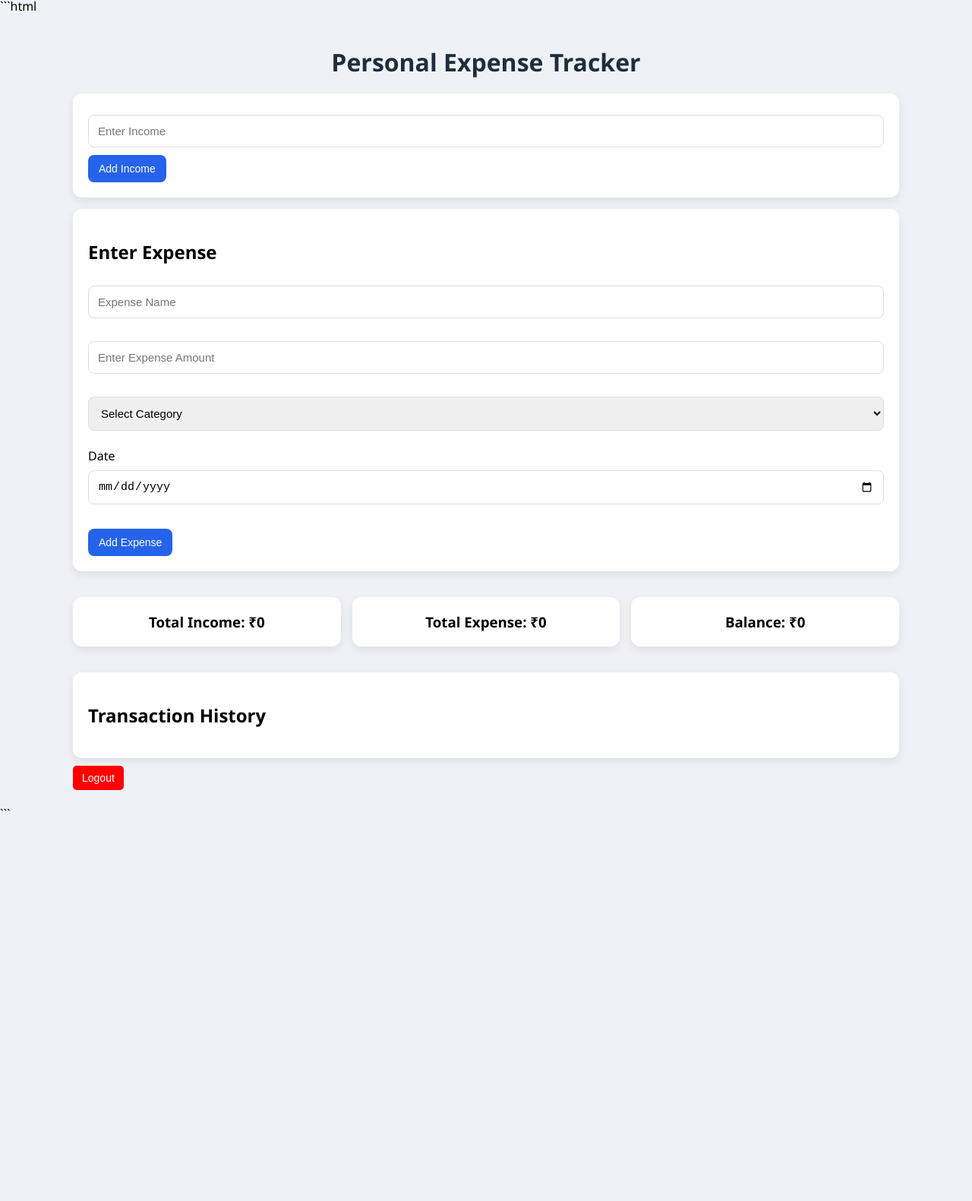
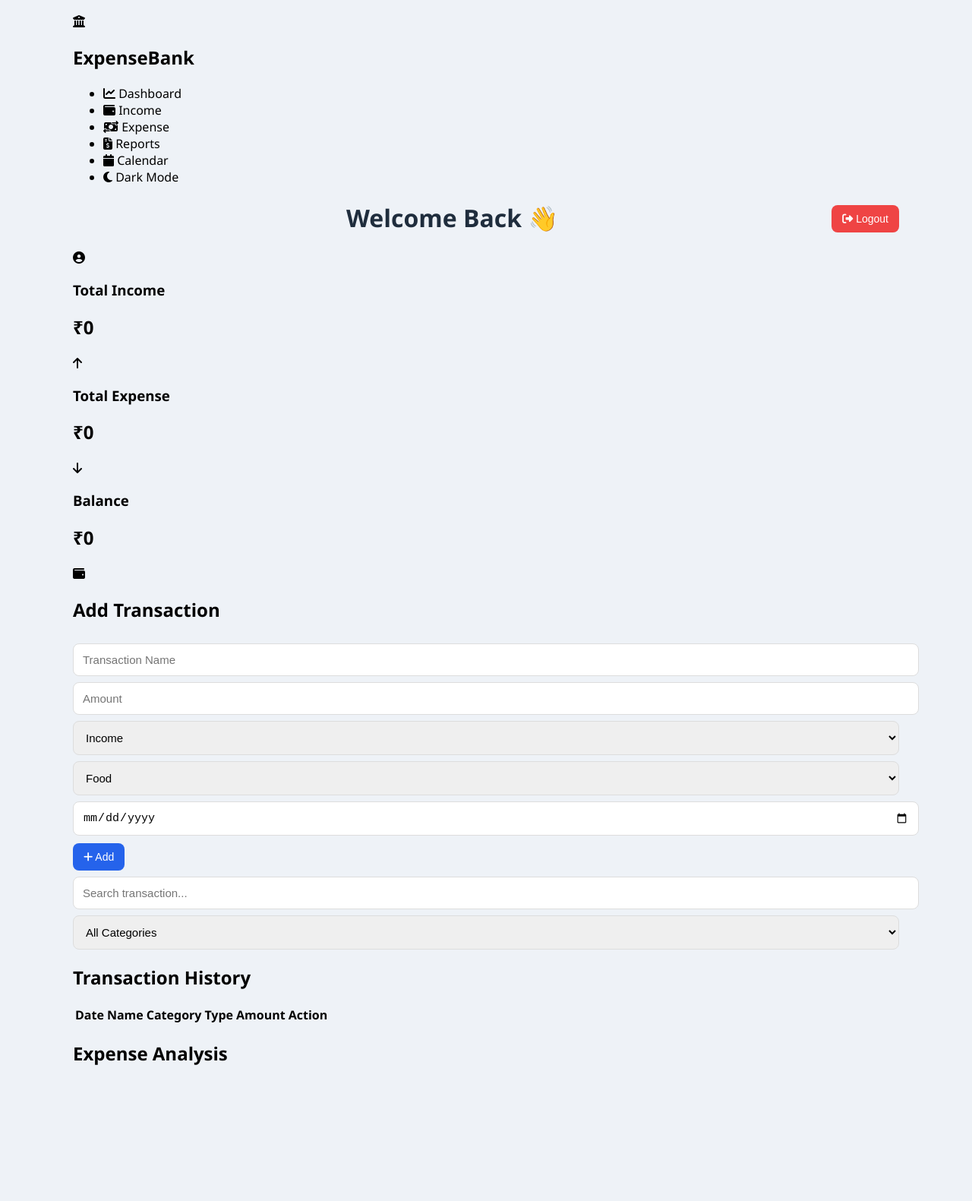
Before and after one commit to ArulDeepika-2007/Personal-Expense-Tracker-System-Project, a plain HTML site: page index.html in a window 1280 px wide. Shown: the part 3-1584 px from the top of the page at 76% size. Before the commit the page ends 1085 px from the top, so only its background shows below. Drawn offline with nearby package versions, Linux system fonts and the light colour scheme; sample sign-in values are in the browser's storage.

Commit message:
Add files via upload

````diff
--- a/index.html
+++ b/index.html
@@ -1,71 +1,416 @@
-```html
 <!DOCTYPE html>
-<html>
+<html lang="en">
 <head>
-    <title>Personal Expense Tracker</title>
+    <meta charset="UTF-8">
+    <meta name="viewport" content="width=device-width, initial-scale=1.0">
+    <title>Expense Tracker Dashboard</title>
+
     <link rel="stylesheet" href="style.css">
+
+    <!-- Icons -->
+    <link rel="stylesheet" href="https://cdnjs.cloudflare.com/ajax/libs/font-awesome/6.5.0/css/all.min.css">
+
+    <!-- Chart -->
+    <script src="https://cdn.jsdelivr.net/npm/chart.js"></script>
 </head>
 
 <body>
 
-    <div class="container">
+<div class="container">
 
-        <h1>Personal Expense Tracker</h1>
+    <!-- Sidebar -->
+    <aside class="sidebar">
 
-        <!-- Income Section -->
-        <div class="box">
-            <input type="number" id="income" placeholder="Enter Income">
-            <button onclick="addIncome()">Add Income</button>
+        <div class="logo">
+            <i class="fa-solid fa-building-columns"></i>
+            <h2>ExpenseBank</h2>
         </div>
 
-        <!-- Expense Section -->
-        <div class="box">
 
-            <h2>Enter Expense</h2>
+        <ul class="menu">
 
-            <input type="text" id="expenseName" placeholder="Expense Name"><br><br>
+            <li class="active">
+                <i class="fa-solid fa-chart-line"></i>
+                Dashboard
+            </li>
 
-            <input type="number" id="expenseAmount" placeholder="Enter Expense Amount"><br><br>
+            <li>
+                <i class="fa-solid fa-wallet"></i>
+                Income
+            </li>
 
-         <select id="category">
-              <option value="">Select Category</option>
-              <option>Food</option>
-              <option>Transport</option>
-              <option>Shopping</option>
-              <option>Bills</option>
-              <option>Entertainment</option>
-              <option>Medical</option>
-              <option>Education</option>
-              <option>Other</option>
-         </select>
-         <br><br>
+            <li>
+                <i class="fa-solid fa-money-bill-transfer"></i>
+                Expense
+            </li>
 
-         <label>Date</label><br>
-         <input type="date" id="expenseDate"><br><br>
+            <li>
+                <i class="fa-solid fa-file-invoice-dollar"></i>
+                Reports
+            </li>
 
-         <button onclick="addExpense()">Add Expense</button>        </div>
+            <li>
+                <i class="fa-solid fa-calendar"></i>
+                Calendar
+            </li>
 
-        <!-- Result Section -->
-        <div class="result">
-            <h3 id="totalIncome">Total Income: ₹0</h3>
-            <h3 id="totalExpense">Total Expense: ₹0</h3>
-            <h3 id="balance">Balance: ₹0</h3>
-        </div>
+            <li id="darkBtn">
+                <i class="fa-solid fa-moon"></i>
+                Dark Mode
+            </li>
 
-        <!-- Transaction History -->
-        <div class="history">
-            <h2>Transaction History</h2>
-            <ul id="list"></ul>
-        </div>
-        <button onclick="logout()" style="background:red; color:white; padding:8px 12px; border:none; border-radius:5px;">
-         Logout
+        </ul>
+
+
+        <button class="logout" onclick="logout()">
+            <i class="fa-solid fa-right-from-bracket"></i>
+            Logout
         </button>
 
+    </aside>
 
-    </div>
 
-    <script src="script.js"></script>
 
+
+    <!-- Main Content -->
+
+    <main class="main">
+
+
+        <header>
+
+            <h1>
+                Welcome Back 👋
+            </h1>
+
+            <div class="profile">
+
+                <i class="fa-solid fa-user-circle"></i>
+
+            </div>
+
+        </header>
+
+
+
+
+        <!-- Summary Cards -->
+
+        <section class="cards">
+
+
+            <div class="card income">
+
+                <div>
+                    <h3>Total Income</h3>
+                    <h2 id="totalIncome">
+                        ₹0
+                    </h2>
+                </div>
+
+                <i class="fa-solid fa-arrow-up"></i>
+
+            </div>
+
+
+
+            <div class="card expense">
+
+                <div>
+                    <h3>Total Expense</h3>
+                    <h2 id="totalExpense">
+                        ₹0
+                    </h2>
+                </div>
+
+                <i class="fa-solid fa-arrow-down"></i>
+
+            </div>
+
+
+
+
+            <div class="card balance">
+
+                <div>
+                    <h3>Balance</h3>
+                    <h2 id="balance">
+                        ₹0
+                    </h2>
+                </div>
+
+                <i class="fa-solid fa-wallet"></i>
+
+            </div>
+
+
+
+        </section>
+
+
+
+
+
+        <!-- Add Transaction -->
+
+
+        <section class="transaction-box">
+
+
+            <h2>Add Transaction</h2>
+
+
+            <div class="form">
+
+
+                <input
+                type="text"
+                id="title"
+                placeholder="Transaction Name">
+
+
+                <input
+                type="number"
+                id="amount"
+                placeholder="Amount">
+
+
+                <select id="type">
+
+                    <option value="income">
+                        Income
+                    </option>
+
+                    <option value="expense">
+                        Expense
+                    </option>
+
+                </select>
+
+
+
+                <select id="category">
+
+                    <option>
+                        Food
+                    </option>
+
+                    <option>
+                        Transport
+                    </option>
+
+                    <option>
+                        Shopping
+                    </option>
+
+                    <option>
+                        Bills
+                    </option>
+
+                    <option>
+                        Education
+                    </option>
+
+                    <option>
+                        Medical
+                    </option>
+
+                    <option>
+                        Entertainment
+                    </option>
+
+                    <option>
+                        Other
+                    </option>
+
+                </select>
+
+
+
+
+                <input
+                type="date"
+                id="date">
+
+
+                <button id="addBtn">
+
+                    <i class="fa-solid fa-plus"></i>
+                    Add
+
+                </button>
+
+
+            </div>
+
+
+        </section>
+
+
+
+
+
+
+
+        <!-- Search -->
+
+
+        <section class="search-area">
+
+
+            <input
+            type="text"
+            id="search"
+            placeholder="Search transaction...">
+
+
+
+            <select id="filter">
+
+                <option value="all">
+                    All Categories
+                </option>
+
+                <option>
+                    Food
+                </option>
+
+                <option>
+                    Transport
+                </option>
+
+                <option>
+                    Shopping
+                </option>
+
+                <option>
+                    Bills
+                </option>
+
+                <option>
+                    Education
+                </option>
+
+                <option>
+                    Medical
+                </option>
+
+            </select>
+
+
+        </section>
+
+
+
+
+
+
+
+        <!-- Transaction Table -->
+
+
+        <section class="table-box">
+
+
+            <h2>
+                Transaction History
+            </h2>
+
+
+
+            <table>
+
+
+                <thead>
+
+                    <tr>
+
+                        <th>
+                            Date
+                        </th>
+
+                        <th>
+                            Name
+                        </th>
+
+                        <th>
+                            Category
+                        </th>
+
+                        <th>
+                            Type
+                        </th>
+
+                        <th>
+                            Amount
+                        </th>
+
+                        <th>
+                            Action
+                        </th>
+
+
+                    </tr>
+
+
+                </thead>
+
+
+
+                <tbody id="transactionList">
+
+
+                </tbody>
+
+
+
+            </table>
+
+
+        </section>
+
+
+
+
+
+
+
+
+        <!-- Chart -->
+
+
+        <section class="chart-box">
+
+
+            <h2>
+                Expense Analysis
+            </h2>
+
+
+            <canvas id="expenseChart"></canvas>
+
+
+        </section>
+
+
+
+    </main>
+
+
+
+</div>
+
+<script>
+
+if(localStorage.getItem("loggedIn") !== "true"){
+
+    window.location="login.html";
+
+}
+
+</script>
+<script src="auth.js"></script>
+
+<script src="script.js"></script>
 </body>
 </html>
-```
````
